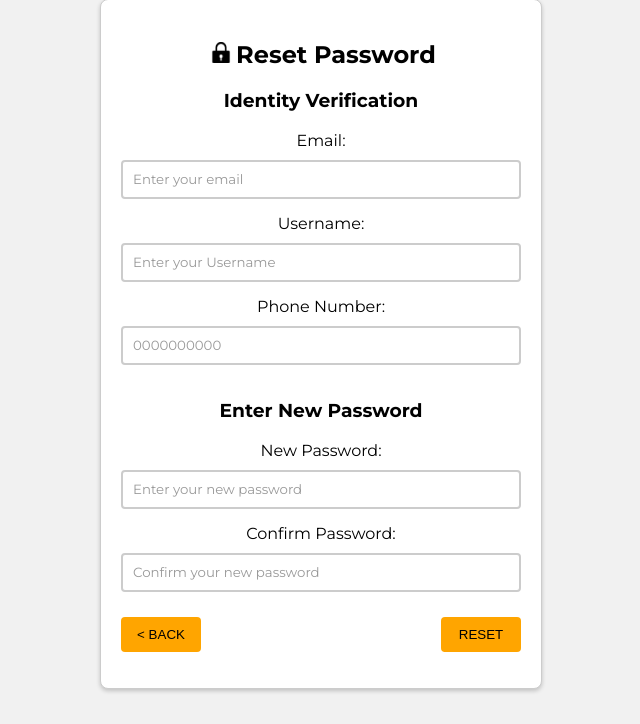
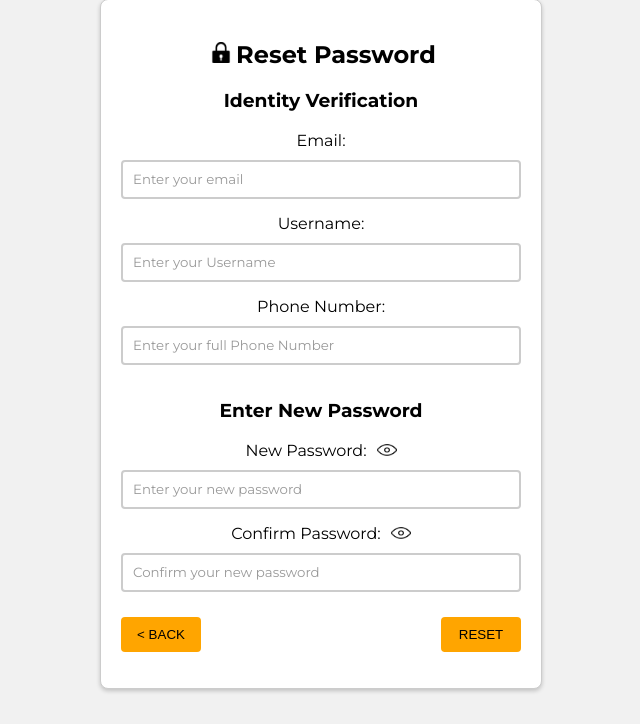
Before and after one commit to JackNJH/gamified-learning-system, a PHP site: page /public/reset_password.php in a window 1280 px wide. Shown: the part 76-800 px from the top of the page, without its empty margins (319-959 px from the left). Run offline with PHP 8.4, Linux system fonts and the light colour scheme.

Commit message:
reset password function

```diff
--- /dev/null
+++ b/css/error.css
@@ -0,0 +1,9 @@
+.error-message {
+    background-color: #ffcccc;
+    color: #ff0000;
+    border: 1px solid #ff0000;
+    padding: 10px;
+    margin-bottom: 10px;
+    text-align: center;
+    font-weight: bold;
+}
--- a/public/reset_password.php
+++ b/public/reset_password.php
@@ -1,13 +1,51 @@
 <?php
+    require '../modules/config.php';
     include '../components/header.php'; // Header
+
+    if ($_SERVER["REQUEST_METHOD"] == "POST") {
+        $email = $_POST['email'];
+        $username = $_POST['username'];
+        $phone = $_POST['phone'];
+        $newPassword = $_POST['password'];
+        $confirmPassword = $_POST['cpassword'];
+
+        if ($newPassword != $confirmPassword) {
+            $error = 'New Password and Confirmed Password do not match.';
+        } else {
+
+            $query = "SELECT * FROM user WHERE UserEmail = '$email' AND UserName = '$username' AND UserTel = '$phone'";
+            $result = mysqli_query($conn, $query);
+
+            if (mysqli_num_rows($result) == 1) {
+                $updateQuery = "UPDATE user SET UserPass = '$newPassword' WHERE UserEmail = '$email' AND UserName = '$username' AND UserTel = '$phone'";
+                $updateResult = mysqli_query($conn, $updateQuery);
+
+                if ($updateResult) {
+                    echo "<script> alert('Password reset successful!'); window.location.href='../index.php';</script>";
+                } else {
+                    $error = "Error updating password.";
+                }
+            } else {
+                $error = "Invalid credentials.";
+            }
+        }
+    }
+
+
 ?>
 
 <!DOCTYPE html>
 <html lang="en">
 <head>
+<?php if (!empty($error)) : ?>
+<div class="error-message">
+    <?php echo $error; ?>
+</div>
+<?php endif; ?>
 <title>Reset Password</title>
 <link href="https://fonts.googleapis.com/css2?family=Montserrat:wght@400;700&display=swap" rel="stylesheet">
 <link href="https://fonts.googleapis.com/css2?family=Poppins:wght@400;700&display=swap" rel="stylesheet">
+<link rel="stylesheet" href="../css/error.css">
 <style>
     body {
         font-family: 'Montserrat', sans-serif;
@@ -82,6 +120,30 @@
         background-color: darkorange;
     }
 
+    .password-input {
+            display: flex;
+            align-items: center;
+            justify-content: center;
+        }
+
+        .password-input img {
+            margin-left: 10px;
+            margin-bottom: 10px;
+            width: 20px;
+            height: auto;
+            cursor: pointer;
+        }
+
+        .show-password, .confirm-password {
+            width: 20px;
+            height: auto;
+        }
+
+        .show-password:hover,
+        .confirm-password:hover {
+            filter: drop-shadow(0 0 0 rgba(0, 0, 0, 2));
+        }
+
 </style>
 </head>
 <body>
@@ -98,14 +160,20 @@
             <input type="text" id="username" name="username" placeholder="Enter your Username" required><br>
 
             <label for="phone">Phone Number:</label>
-            <input type="tel" id="phone" name="phone" placeholder="0000000000" required><br>
+            <input type="tel" id="phone" name="phone" pattern="[0-9]{7,15}" placeholder="Enter your full Phone Number" required><br>
 
             <h3>Enter New Password</h3>
-            <label for="newPassword">New Password:</label>
-            <input type="password" id="newPassword" name="newPassword" placeholder="Enter your new password" required><br>
+            <div class="password-input">
+                <label for="newPassword">New Password:</label>
+                <img src="../images/showpw.png" id="show-password" class="show-password" onclick="showPassword('show-password')">
+            </div>
+            <input type="password" id="password" name="password" placeholder="Enter your new password" required>
 
-            <label for="confirmPassword">Confirm Password:</label>
-            <input type="password" id="confirmPassword" name="confirmPassword" placeholder="Confirm your new password" required><br>
+            <div class="password-input">
+                <label for="confirmPassword">Confirm Password:</label>
+                <img src="../images/showpw.png" id="confirm-password" class="confirm-password" onclick="showPassword('confirm-password')">
+            </div>
+            <input type="password" id="cpassword" name="cpassword" placeholder="Confirm your new password" required>
 
             <div class="button-container">
                 <button type="button" onclick="goBack()" class="input-button">< BACK</button>
@@ -120,7 +188,7 @@
         window.location.href = 'index.php';
     }
 </script>
-
+<script src="../js/showpw.js"></script>
 
 </body>
 </html>
```
Also changed, not shown: public/register.php (+1 -10 lines).
